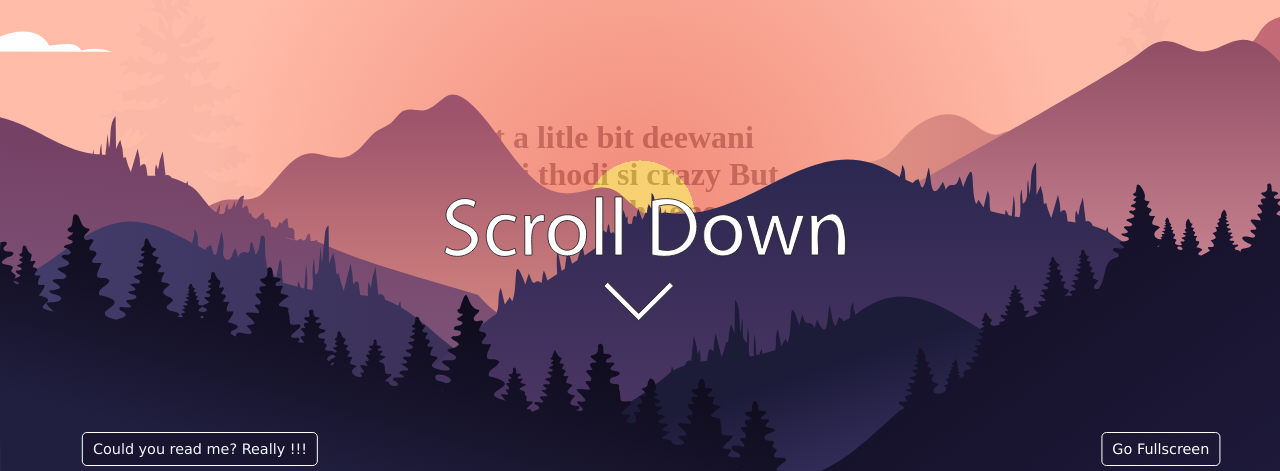
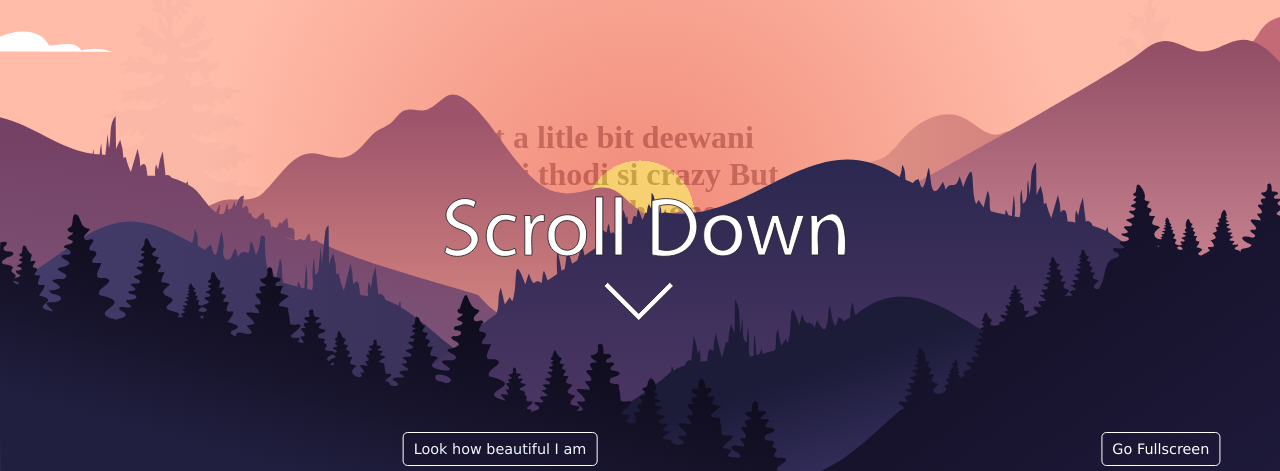
Before and after one commit to vedprakashsuman777/BirthdayWish, a plain HTML site: page index.html in a window 1280 px wide. Shown: the part 294-765 px from the top of the page. Drawn offline with nearby package versions, Linux system fonts and the light colour scheme.

Commit message:
link update

```diff
--- a/index.html
+++ b/index.html
@@ -367,10 +367,10 @@ Sapna you're the one<br>
     </h1>
     <h1 class="CTS" style="padding:700px;">Wishing You Happy Birthday<br>Sapna Thawkar</h1>
 </div>
-   <!-- <a class="btn btn_works" href="../secpage/page2.html" style="margin-left: 400px; background-color: #19142F;color: aliceblue;">Look how beautiful I am</a>
-   <br><br> -->
-    <a class="btn btn_works" href="../secpage/page2.html" style="margin-left: 100px; background-color: #19142F;color: aliceblue;">Could you read me? Really !!!</a>
-
+   <a class="btn btn_works" href="/secpage/page2.html" style="margin-left: 400px; background-color: #19142F;color: aliceblue;">Look how beautiful I am</a>
+   <br><br>
+    <!--<a class="btn btn_works" href="../secpage/page2.html" style="margin-left: 100px; background-color: #19142F;color: aliceblue;">Could you read me? Really !!!</a>
+-->
 
 <button class="btn" id="fullscr">Go Fullscreen</button>
 <!-- partial -->
```
